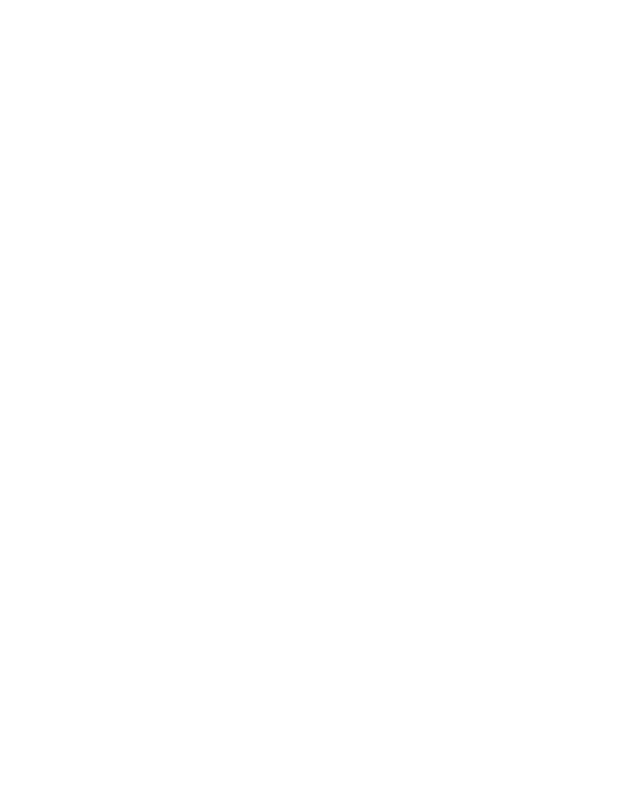
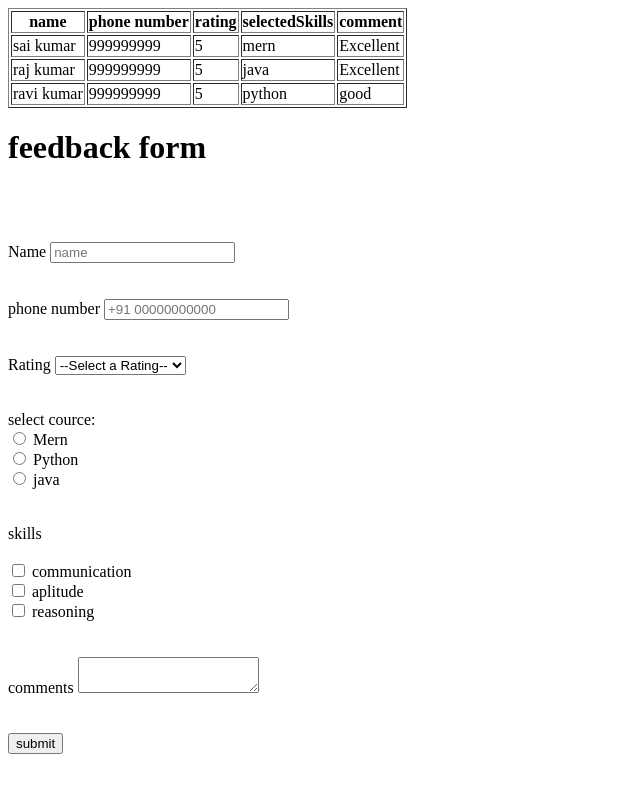
Before and after one commit to Sai-kumar-karri/BASICHTML, a plain HTML site: page form.html in a window 1280 px wide. Shown: the whole page, without its empty margins (0-640 px from the left). Drawn offline with Linux system fonts and the light colour scheme.

Commit message:
upade the form

```diff
--- a/form.html
+++ b/form.html
@@ -1,11 +1,178 @@
 <!DOCTYPE html>
-<html lang="en">
+<html>
+
 <head>
     <meta charset="UTF-8">
-    <meta name="viewport" content="width=device-width, initial-scale=1.0">
-    <title>Document</title>
+    <title> feedback form</title>
+
+
 </head>
+
 <body>
 
+
+    <table border = "1">
+        <thead>
+            <tr>
+
+            <th>name</th>
+            <th>phone number</th>
+            <th>rating</th>
+            <th>selectedSkills</th>
+            <th>comment</th>
+            </tr>
+
+        </thead>
+        <tbody>
+            <tr>
+                <td>sai kumar</td>
+                <td>999999999</td>
+                <td>5</td>
+                <td>mern</td>
+                <td>Excellent</td>
+
+
+            </tr>
+            <tr>
+                <td>raj kumar</td>
+                <td>999999999</td>
+                <td>5</td>
+                <td>java</td>
+                <td>Excellent</td>
+
+
+
+
+            </tr>
+            <tr>
+                <td>ravi kumar</td>
+                <td>999999999</td>
+                <td>5</td>
+                <td>python</td>
+                <td>good</td>
+
+
+
+
+            </tr>
+        </tbody>
+
+    </table>
+    <form onsubmit="handleSubmit(event)">
+        <h1> feedback form </h1>
+        <br>
+        <br>
+        <br>
+        <div>
+            <lable for="name">Name</lable>
+            <input type="text" id="name" placeholder="name" required>
+        </div>
+        <br>
+        <br>
+        <div>
+            <label for="phone number"> phone number</label>
+            <input type="text" id="phone_number" placeholder="+91 00000000000" maxlength="10">
+        </div>
+        <br>
+        <br>
+        <div>
+            <lable for="rating">Rating</lable>
+            <select id="rating" name="Rateus">
+                <option value="">--Select a Rating--</option>
+                <option value="1">*</option>
+                <option value="2">**</option>
+                <option value="3">***</option>
+                <option value="4">****</option>
+                <option value="5">*****</option>
+
+
+            </select>
+        </div>
+        <br>
+        <br>
+        <div>
+
+            <label for="course"> select cource: </label><br>
+
+            <input id="mern" type="radio" name="course" value="mern">
+            <label for="Mern"> Mern</label><br>
+
+            <input id="python" type="radio" name="course" value="python">
+            <label for="python"> Python</label><br>
+
+            <input id="java" type="radio" name="course" value="java">
+            <label for="java"> java</label><br>
+
+
+        </div>
+
+        <br>
+        <br>
+        <div>
+
+            <lable>skills</lable>
+            <br>
+            <br>
+            <input type="checkbox" name="skills" id="communication" value="communication">
+            <lable for="communication">communication</lable>
+            <br>
+            <input type="checkbox" name="skills" id="aplitude"value="aplitude">
+            <lable for="aplitude"> aplitude</lable>
+            <br>
+            <input type="checkbox" name="skills" id="reasoning"value="reasoning">
+            <lable for="reasoning"> reasoning</lable>
+            <br>
+            </select>
+        </div>
+        <br>
+        <br>
+
+        <div>
+            <lable for="comments"> comments</lable>
+            <textarea id="comments"> </textarea>
+        </div>
+        <br>
+        <br>
+        <button type="submit"> submit</button>
+
+    </form>
+    <script>
+
+        function handleSubmit(event) {
+            event.preventDefault()
+            const name = document.getElementById("name").value
+            const number = document.getElementById("phone_number").value
+            const rating = document.getElementById("rating").value
+            const course = document.querySelector("input[name='course']:checked").value
+            const skills = document.querySelectorAll("input[name='skills']:checked")
+            const selectedSkills = []
+            for(let i =0 ;i<skills.length;i++){
+                selectedSkills.push(skills[i].value)
+            }
+            const comment = document.getElementById("comments").value
+
+
+            const formData={
+                name,
+                phone_number:number,
+                rating,
+                course,
+                skills : selectedSkills.join(" , "),
+                comment
+
+            }
+
+            console.log(formData)
+
+        }
+    </script>
+
+
+
+
+
+
+
 </body>
+
 </html>
```
Also changed, not shown: index.html (deleted, +0 -8 lines).
